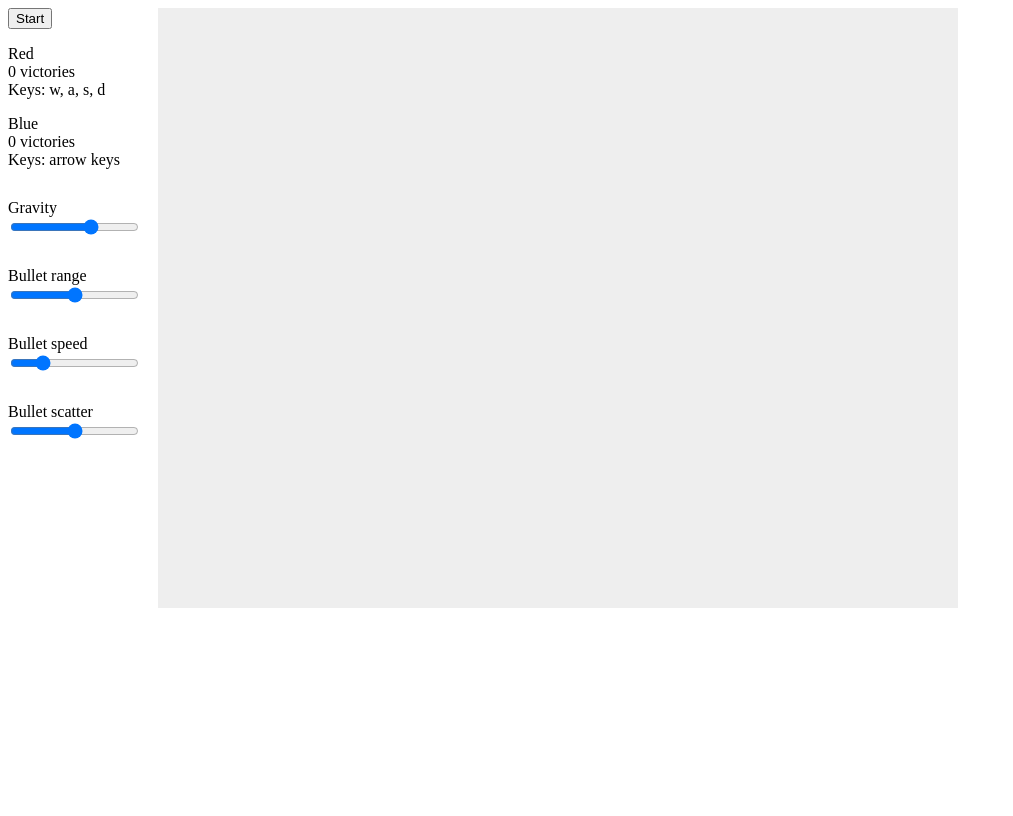
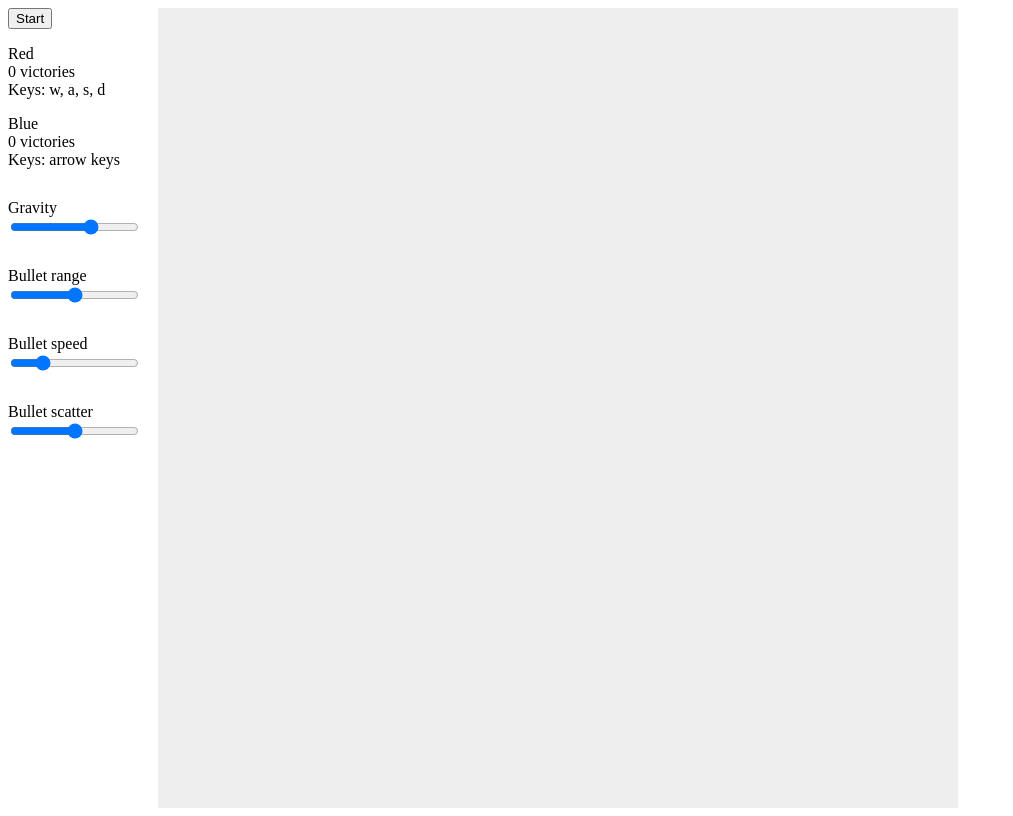
Before and after one commit to jrobbins/computer-science, a plain HTML site: page space-war.html in a window 1280 px wide. Shown: the whole page, without its empty margins (0-1013 px from the left). Drawn offline with Linux system fonts and the light colour scheme.

Commit message:
Update space-war.html

```diff
--- a/space-war.html
+++ b/space-war.html
@@ -49,7 +49,7 @@ label {
   </label>
 </div>
 
-<canvas width=800 height=600></canvas>
+<canvas width=800 height=800></canvas>
 
 
  <audio id='smash'       src="https://soundbible.com/mp3/Smashing-Yuri_Santana-1233262689.mp3">
```
